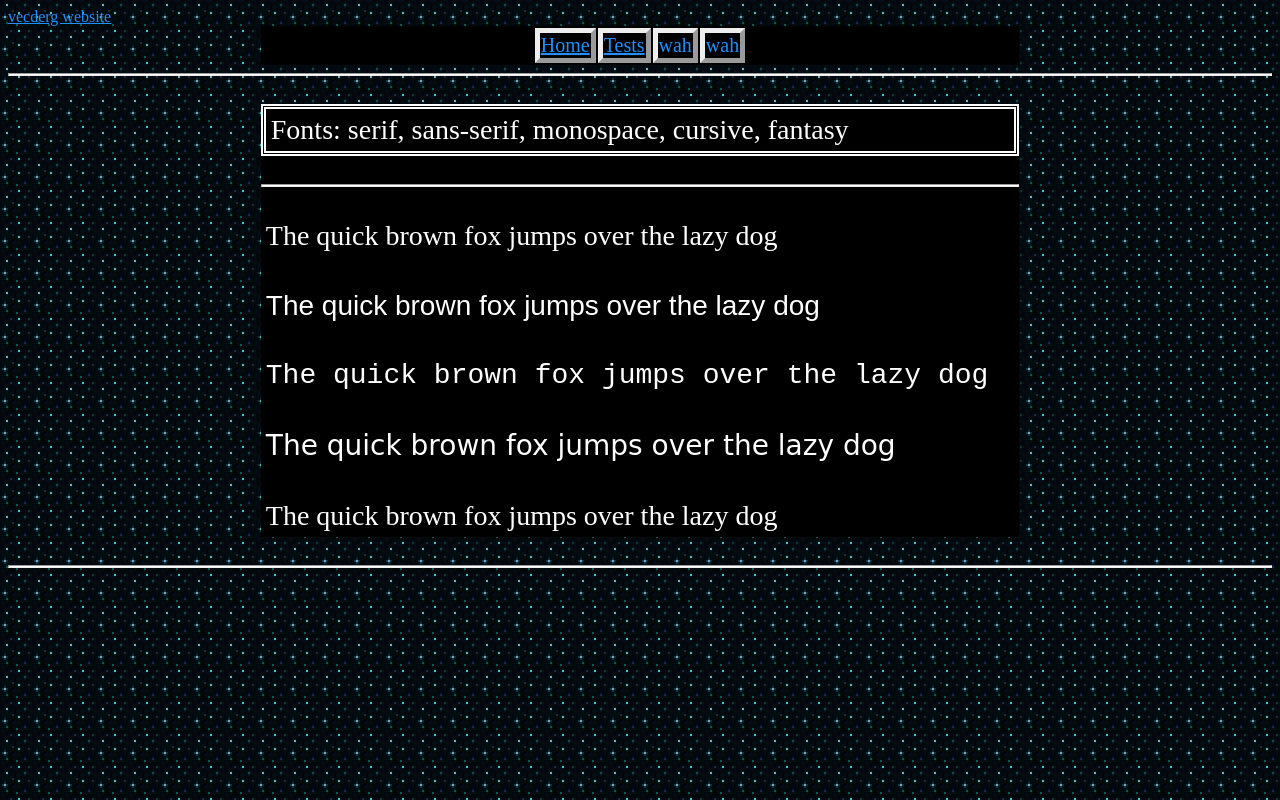
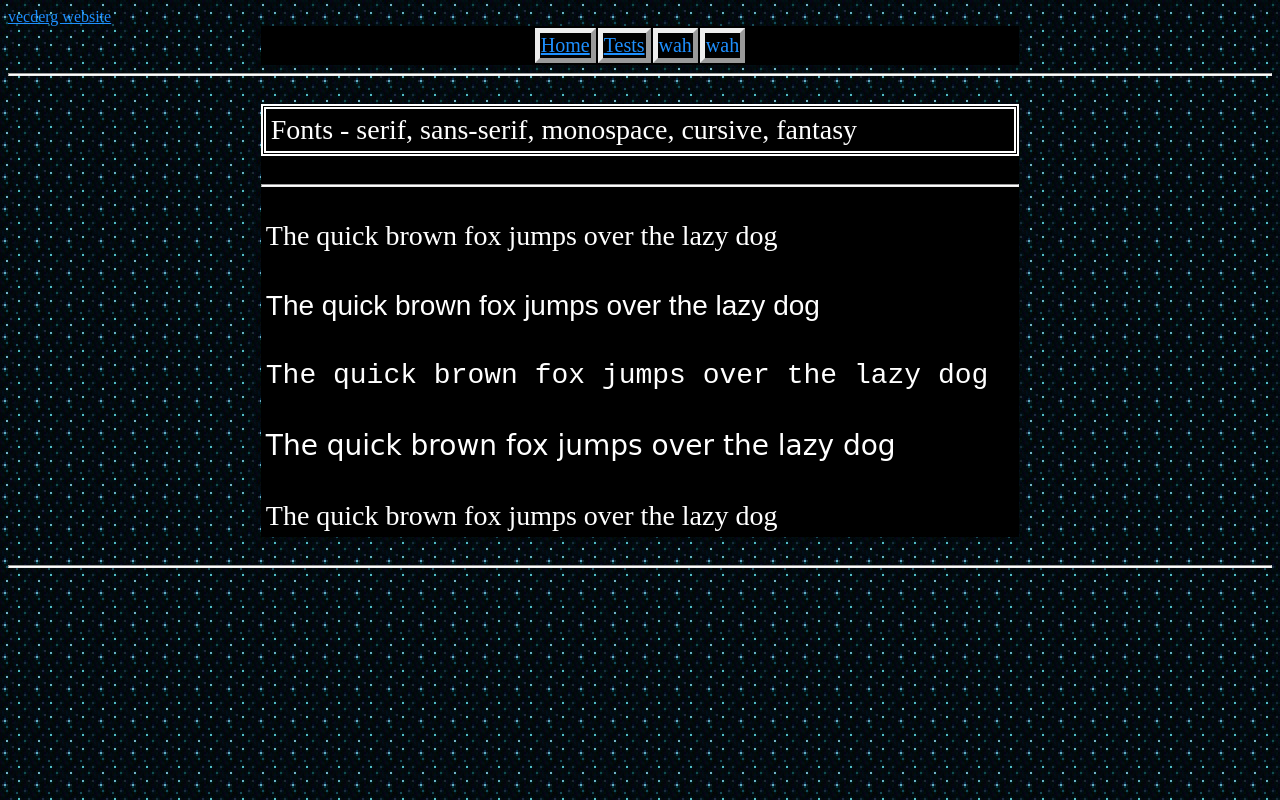
Before and after one commit to vecderg/vecderg.github.io, a plain HTML site: page tests.html in a window 1280 px wide. Drawn offline with Linux system fonts and the light colour scheme.

Commit message:
added metadata

```diff
--- a/tests.html
+++ b/tests.html
@@ -1,5 +1,9 @@
 <!DOCTYPE html>
-<html lang="en">
+
+<html lang="en-US">
+<head><title>Tests</title>
+<meta charset="utf-8">
+<meta name="viewport" content="width=device-width, initial-scale=1">
 
 <head>
 <meta charset="utf-8">
@@ -81,7 +85,7 @@
 
 <center>
 
-<p class="normal doubleborder";>Fonts: serif, sans-serif, monospace, cursive, fantasy</p>
+<p class="normal doubleborder";>Fonts - serif, sans-serif, monospace, cursive, fantasy</p>
 
 <hr style="height:1px;background-color:white"> </hr>
 
```
Also changed, not shown: index.html (+5 -1 lines).
